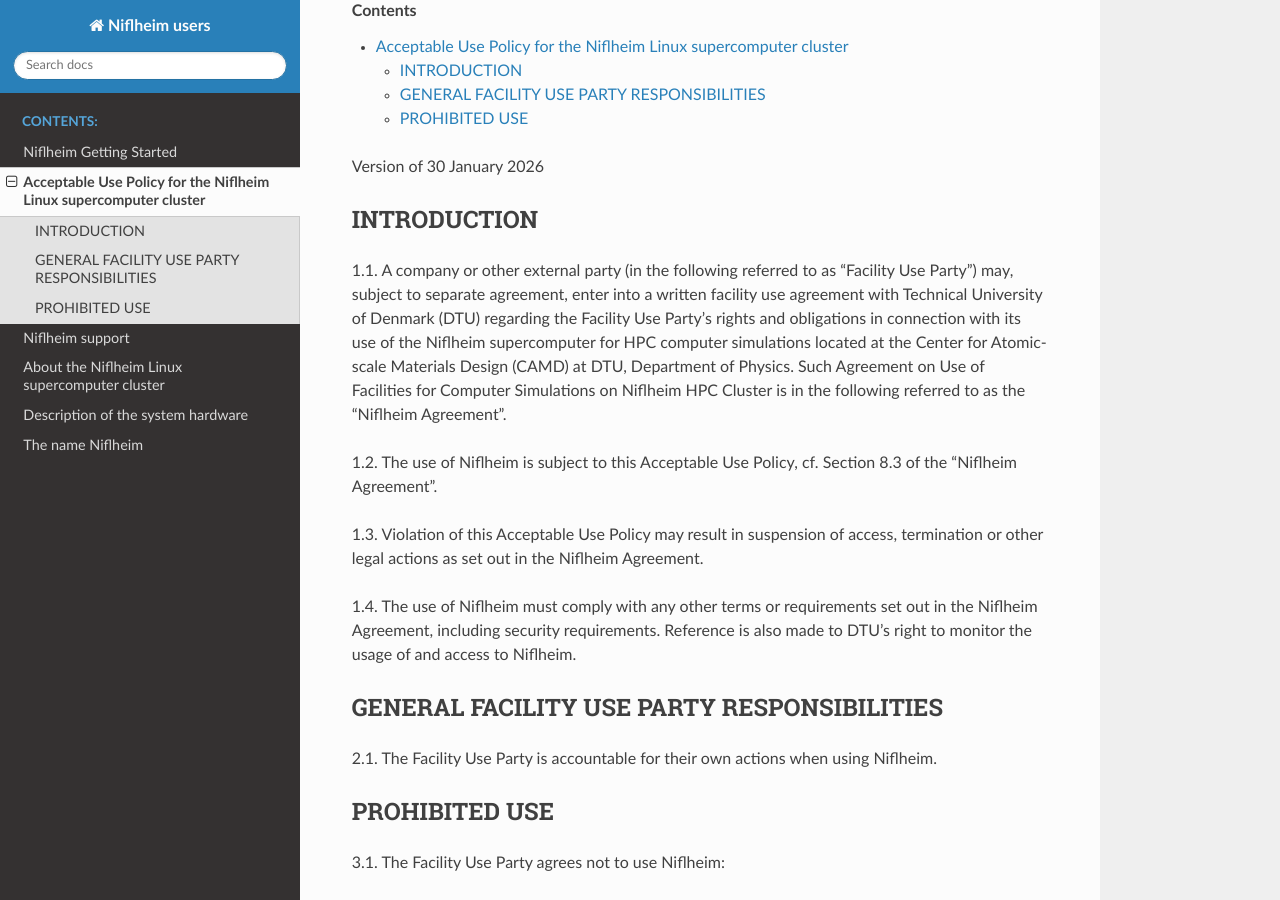
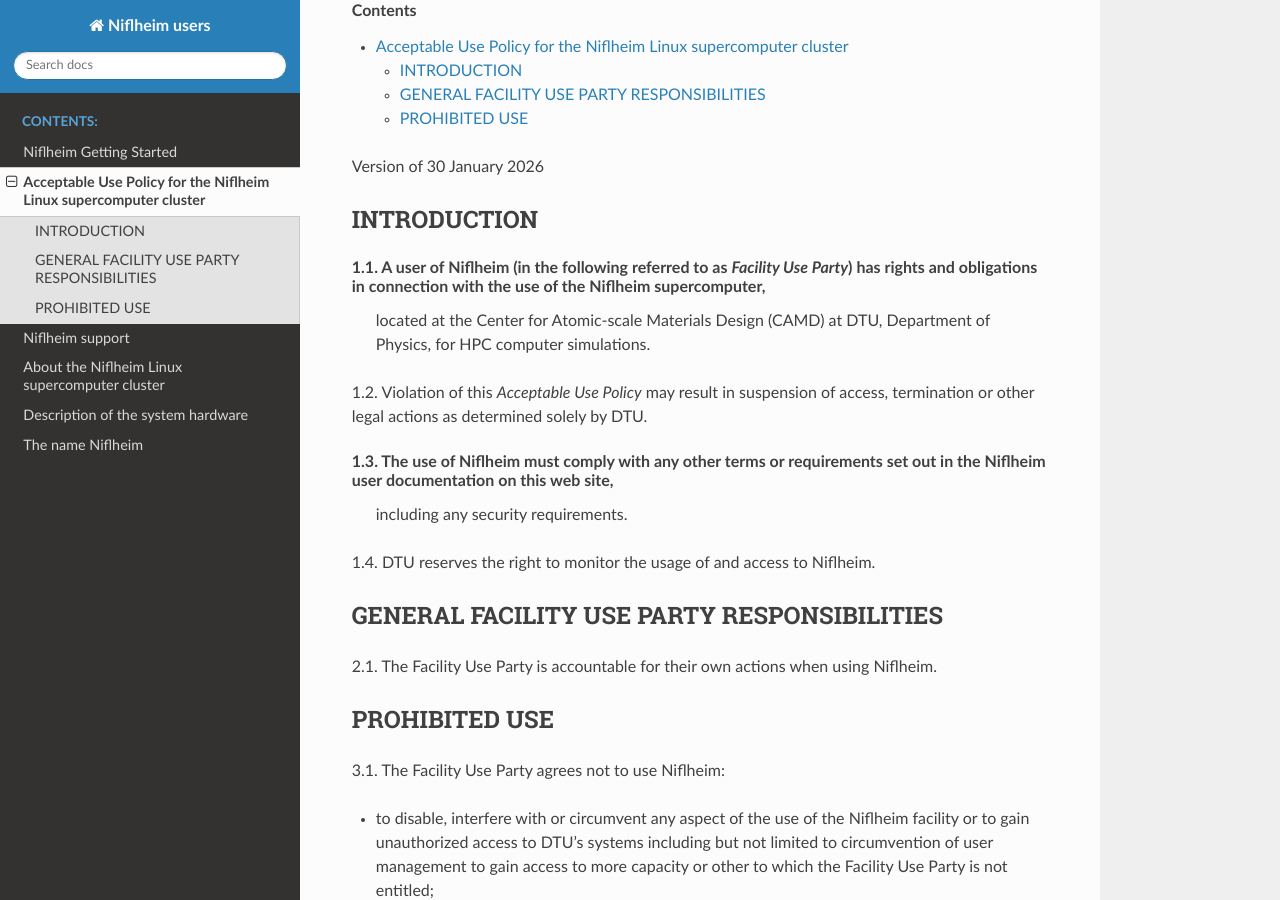
Before and after one commit to OleHolmNielsen/Niflheim_users, a Sphinx documentation site: the page built from docs/Acceptable_Use_Policy.rst, in a window 1280 px wide and 900 px high, scrolled down 198 px. Built offline with Sphinx 7.4.7 and the Read the Docs theme 3.1.0, drawn with Linux system fonts in a browser that asks for light colours.

Commit message:
Updated the introduction to be more general

```diff
--- a/docs/Acceptable_Use_Policy.rst
+++ b/docs/Acceptable_Use_Policy.rst
@@ -11,13 +11,16 @@
 INTRODUCTION
 ==============
 
-1.1. A company or other external party (in the following referred to as “Facility Use Party”) may, subject to separate agreement, enter into a written facility use agreement with Technical University of Denmark (DTU) regarding the Facility Use Party’s rights and obligations in connection with its use of the Niflheim supercomputer for HPC computer simulations located at  the Center for Atomic-scale Materials Design (CAMD) at DTU, Department of Physics. Such Agreement on Use of Facilities for Computer Simulations on Niflheim HPC Cluster is in the following referred to as the “Niflheim Agreement”.
+1.1. A user of Niflheim (in the following referred to as *Facility Use Party*) has rights and obligations in connection with the use of the Niflheim supercomputer,
+     located at the Center for Atomic-scale Materials Design (CAMD) at DTU, Department of Physics,
+     for HPC computer simulations.
 
-1.2. The use of Niflheim is subject to this Acceptable Use Policy, cf. Section 8.3 of the “Niflheim Agreement”.
+1.2. Violation of this *Acceptable Use Policy* may result in suspension of access, termination or other legal actions as determined solely by DTU.
 
-1.3. Violation of this Acceptable Use Policy may result in suspension of access, termination or other legal actions as set out in the Niflheim Agreement.
+1.3. The use of Niflheim must comply with any other terms or requirements set out in the Niflheim user documentation on this web site,
+     including any security requirements.
 
-1.4. The use of Niflheim must comply with any other terms or requirements set out in the Niflheim Agreement, including security requirements. Reference is also made to DTU’s right to monitor the usage of and access to Niflheim.
+1.4. DTU reserves the right to monitor the usage of and access to Niflheim.
 
 GENERAL FACILITY USE PARTY RESPONSIBILITIES
 ================================================
```
